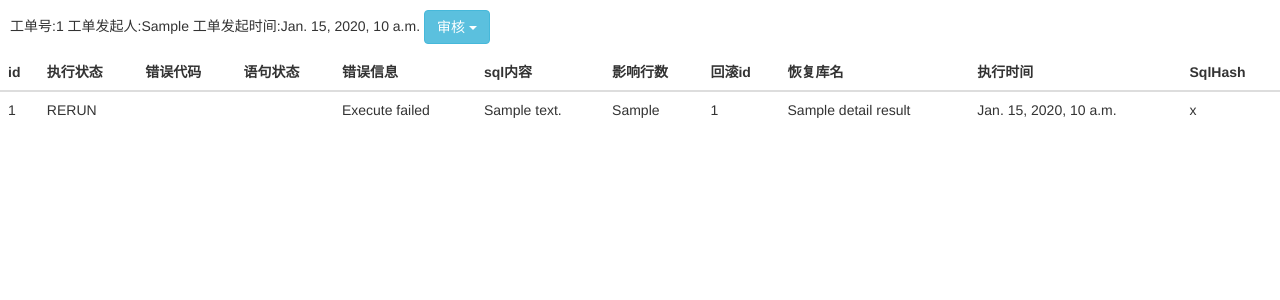
After one commit to thinkdb/Aquila, a Django app: template templates/audit_details.html in a window 1280 px wide. The commit adds this page. Shown: the top 300 px of the page. Run offline with Django 3.2, Linux system fonts and the light colour scheme; the template is opened without the code that fills it: most values are stand-ins (such as "Sample title", 1, 10 or a date in 2020); some libraries are stand-ins or nearby versions.

Commit message:
完成工单详情

```diff
--- a/Aquila/settings.py
+++ b/Aquila/settings.py
@@ -139,14 +139,14 @@ DATABASES = {
         'NAME': 'aquila',
         'USER': 'think',
         'PASSWORD': '123456',
-        'HOST': '192.168.1.6',
+        'HOST': '192.168.1.51',
     }
 }
 
 
 INCEPTION = {
     'default': {
-        'INCEPTION_HOST': '192.168.1.6',
+        'INCEPTION_HOST': '192.168.1.51',
         'INCEPTION_PORT': 6669,
     },
     'backup': {
--- a/dbms/templatetags/udf_filter.py
+++ b/dbms/templatetags/udf_filter.py
@@ -12,3 +12,7 @@ def num2ip(arg, int_ip):
     else:
         ip = str(socket.ntohl(struct.unpack('I', socket.inet_aton(int_ip))[0]))
     return ip
+
+@register.filter
+def udf_split(ret):
+    return ret.split('---')
--- /dev/null
+++ b/scripts/test.py
@@ -0,0 +1 @@
+dic = {0: "Set engine to innodb for table 'abcd'.", 1: "Set charset to one of 'utf8mb4' for table 'abcd'.", 2: "Set comments for table 'abcd'.", 3: "Column 'id' in table 'abcd' have no comments.", 4: "Column 'id' in table 'abcd' is not allowed to been nullable.", 5: "Set Default value for column 'id' in table 'abcd'", 6: "Set a primary key for table 'abcd'."}
--- /dev/null
+++ b/templates/audit_details.html
@@ -0,0 +1,73 @@
+{% load udf_filter %}
+<!DOCTYPE html>
+<html lang="en">
+<head>
+    <meta charset="UTF-8">
+    <title>工单审核</title>
+    <link href="/static/vendor/bootstrap/css/bootstrap.min.css" rel="stylesheet">
+</head>
+<body>
+<div style="margin: 10px">
+{% for item in work_info %}
+    <span>工单号:{{ item.work_order_id }}</span>
+    <span>工单发起人:{{ item.work_user }}</span>
+    <span>工单发起时间:{{ item.r_time }}</span>
+{% endfor %}
+    <div class="btn-group"}>
+      <button type="button" class="btn btn-info dropdown-toggle" data-toggle="dropdown" aria-haspopup="true" aria-expanded="false">
+        审核 <span class="caret"></span>
+      </button>
+      <ul class="dropdown-menu">
+        <li><a href="#">通过</a></li>
+        <li><a href="#">驳回</a></li>
+      </ul>
+    </div>
+</div>
+<div>
+    <table class="table table-hover" >
+    <thead>
+        <tr>
+            <th>id</th>
+            <th>执行状态</th>
+            <th>错误代码</th>
+            <th>语句状态</th>
+            <th>错误信息</th>
+            <th>sql内容</th>
+            <th>影响行数</th>
+            <th>回滚id</th>
+            <th>恢复库名</th>
+            <th>执行时间</th>
+            <th>SqlHash</th>
+        </tr>
+    </thead>
+    {% for items in detail_result %}
+        <tr>
+        <td>{{ items.sql_sid }}</td>
+        <td>{{ items.status }}</td>
+        <td>{{ items.err_id}}</td>
+        <td>
+            {% if items.error_msg == "None" %}
+                {{ None}}
+            {% else %}
+                {% for line in  items.error_msg|udf_split %}
+                    <p>{{ line }}</p>
+                {% endfor %}
+            {% endif %}
+
+        </td>
+        <td>{{ items.stage_status }}</td>
+        <td>{{ items.sql_content }}</td>
+        <td>{{ items.aff_row }}</td>
+        <td>{{ items.rollback_id }}</td>
+        <td>{{ items.backup_dbname }}</td>
+        <td>{{ items.execute_time }}</td>
+        <td>{{ items.sql_hash }}</td>
+
+        </tr>
+    {% endfor %}
+    </table>
+</div>
+</body>
+<script src="/static/vendor/jquery/jquery.min.js"></script>
+<script src="/static/vendor/bootstrap/js/bootstrap.min.js"></script>
+</html>
--- a/templates/ince_sql_audit.html
+++ b/templates/ince_sql_audit.html
@@ -20,6 +20,7 @@
 
     <!--修改主体内容-->
     {% block body_body %}
+        {% include 'audit_details_shade_layer.html' %}
         <div class="panel-body" id="table_ip_num">
             <table width="100%" class="table table-striped table-bordered table-hover" id="dataTables-example">
                 <thead>
@@ -36,7 +37,8 @@
                     {% if work_order_list %}
                         {% for item in work_order_list %}
                             <tr>
-                                <td><a href="{% url 'dbms_sql_audit_details' item.work_order_id  %}">{{ item.work_order_id }}</a></td>
+                                <td><a id="host_group_append" href="{% url 'dbms_sql_audit_details' item.work_order_id  %}">{{ item.work_order_id }}</a></td>
+{#                                <td><a id="host_group_append">{{ item.work_order_id }}</a></td>#}
                                 <td>{{ item.work_user }}</td>
                                 <td>{{ item.r_time }}</td>
                                 <td id="num_to_ip">{{ item.db_host }}</td>
--- a/templates/inception.html
+++ b/templates/inception.html
@@ -1,5 +1,6 @@
 <!--继承基础模板-->
 {% extends 'base.html' %}
+{% load udf_filter %}
 
 <!--修改基础模板中的 title 标签-->
 {% block title %}SQL发布{% endblock %}
@@ -91,7 +92,7 @@
                                                 {% if items.error_msg.status == 0 %}
                                                     {{ None}}
                                                 {% else %}
-                                                    {% for line in items.error_msg.error_msgs.values %}
+                                                    {% for line in  items.error_msg.error_msgs|udf_split %}
                                                         <p>{{ line }}</p>
                                                     {% endfor %}
                                                 {% endif %}
```
Also changed, not shown: dbms/views.py (+25 -5 lines), scripts/functions.py (+6 -1 lines), templates/audit_details_shade_layer.html (added, +24 -0 lines).
